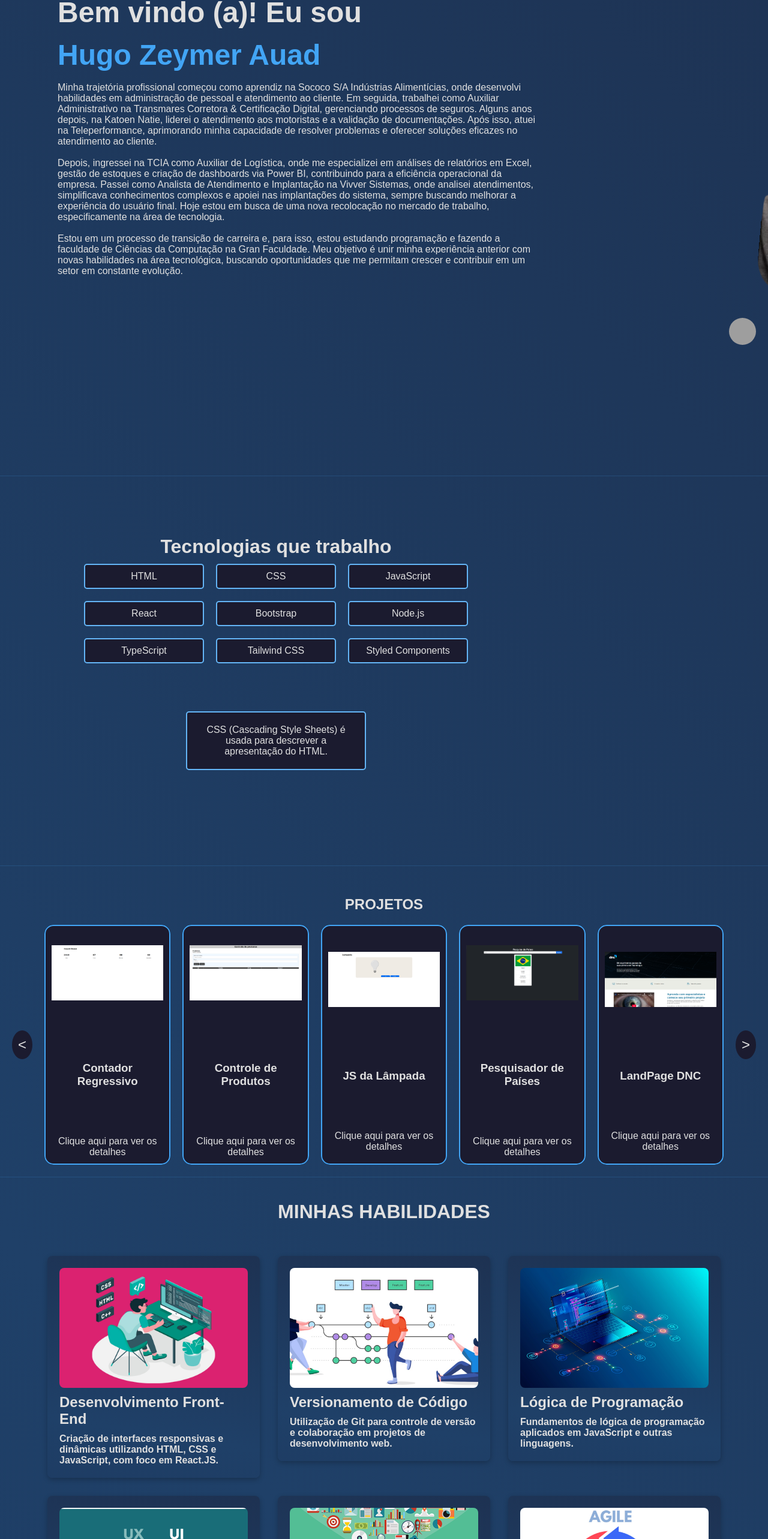
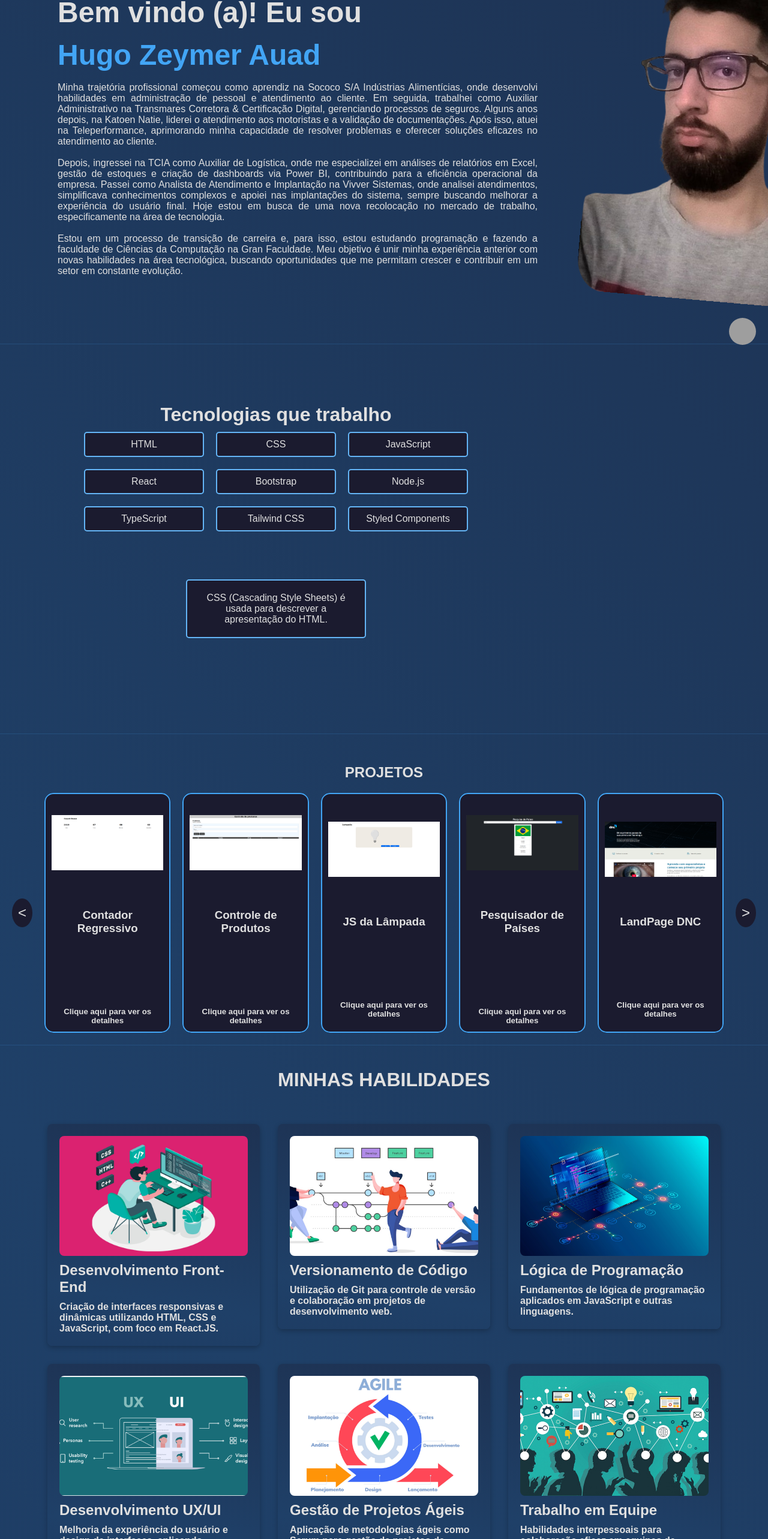
Before and after one commit to HugoZAuad/Portfolio_hugo, a React (Vite) app: page / in a window 1280 px wide. Shown: the part 205-2771 px from the top of the page at 60% size. Built offline with nearby package versions, Linux system fonts and the light colour scheme; grey boxes are pictures that could not be loaded.

Commit message:
Ajustes de estilo e do projeto

```diff
--- a/src/view/Contato/Contato.scss
+++ b/src/view/Contato/Contato.scss
@@ -16,10 +16,17 @@
   max-width: 800px;
   margin: 20px auto;
   color: white;
+  display: flex;
+  flex-direction: row;
 
   h2 {
     text-align: center;
     margin-bottom: 20px;
+  }
+
+  .qrcode {
+    width: 400px;
+    height: 400px;
   }
 
   .info-group {
--- a/src/view/Contato/Contato.tsx
+++ b/src/view/Contato/Contato.tsx
@@ -1,6 +1,6 @@
 import React from "react";
 import "./Contato.scss";
-
+import qrcode from '../../../public/assets/Imgs/QR_code.svg'
 interface ContactCardProps {
   name: string;
   email: string;
@@ -20,7 +20,9 @@ const ContactCard: React.FC<ContactCardProps> = ({ name, email, message }) => {
       <div className="info-group">
         <strong>Linktree:</strong> <span>{message}</span>
       </div>
-
+      <div>
+        <img className="qrcode" src={qrcode} alt="Qr code" />
+      </div>
     </div>
   );
 };
--- a/src/view/Home/Home.scss
+++ b/src/view/Home/Home.scss
@@ -1,7 +1,7 @@
 .home-main {
   position: relative;
   overflow: hidden;
-  padding-bottom: 300px;
+  padding-bottom: 80px;
   box-shadow: var(--color-light-blue-4) 0px 0px 1px;
 
   .intro {
@@ -26,7 +26,7 @@
 
   .foto-perfil {
     position: absolute;
-    left: 1250px;
+    left: 950px;
     top: 50px;
     width: 449px;
     height: 556px;
@@ -37,6 +37,7 @@
 
   p {
     color: var(--color-foreground);
+    text-align: justify;
   }
 }
 
--- a/src/view/Projects/Projects.scss
+++ b/src/view/Projects/Projects.scss
@@ -35,10 +35,10 @@
 
   h3 {
     position: relative;
-    bottom: 80px;
+    bottom: 120px;
   }
 
-  p:hover {
+  .Clique:hover {
     color: var(--color-light-blue-3);
   }
 
--- a/src/view/Projects/Projects.tsx
+++ b/src/view/Projects/Projects.tsx
@@ -44,7 +44,7 @@ const Card: React.FC<{ item: { title: string; description: string; image: string
       <div className="card-front">
         <img src={item.image} alt={item.title} />
         <h3>{item.title}</h3>
-        <p>Clique aqui para ver os detalhes</p>
+        <h5 className="Clique">Clique aqui para ver os detalhes</h5>
       </div>
       <div className="card-back">
         <p>{item.description}</p>
--- a/src/view/Servics/Servics.json
+++ b/src/view/Servics/Servics.json
@@ -25,21 +25,14 @@
   },
   {
     "id": 5,
-    "titulo": "Análise de Dados",
-    "descricao": "Utilização de Power BI e Excel Avançado para análise e visualização de dados, criando dashboards e relatórios técnicos.",
-    "imagem": "../../../public/assets/Imgs/data.png"
-  },
-
-  {
-    "id": 6,
     "titulo": "Gestão de Projetos Ágeis",
     "descricao": "Aplicação de metodologias ágeis como Scrum para gestão de projetos de desenvolvimento de software.",
     "imagem": "../../../public/assets/Imgs/agile.png"
   },
 
   {
-    "id": 7,
-    "titulo": "Comunicação e Trabalho em Equipe",
+    "id": 6,
+    "titulo": "Trabalho em Equipe",
     "descricao": "Habilidades interpessoais para colaboração eficaz em equipes de desenvolvimento e comunicação com stakeholders.",
     "imagem": "../../../public/assets/Imgs/comunicacao.png"
   }
```
Also changed, not shown: public/assets/Imgs/QR_code.svg (added).
